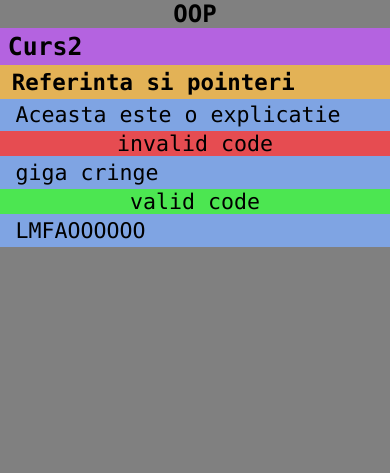
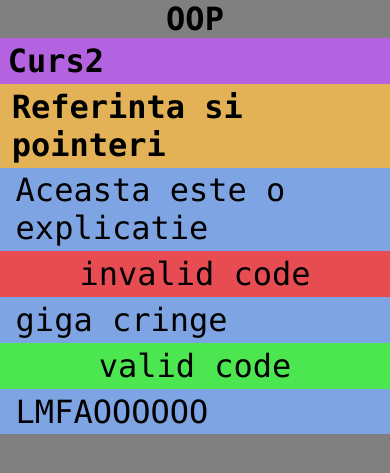
Before and after one commit to prostel/prostel.github.io, a PHP site: page /orange/oop.html in a window 390 px wide. Shown: the top 473 px of the page. Run offline with PHP 8.4, Linux system fonts and the light colour scheme.

Commit message:
Update style.css

```diff
--- a/orange/style.css
+++ b/orange/style.css
@@ -2,20 +2,20 @@
 @media (max-device-width:854px)
 {
  #title {
-   font-size: 150%;
+   font-size: 200%;
   }
 
   .panel-title {
-	  font-size: 155%;
+	  font-size: 200%;
   }
 
 	.topic-title
 	{
-		font-size: 140%;
+		font-size: 200%;
 	}
 
 	.invalid, .valid, .explanation {
-		font-size: 135%;
+		font-size: 200%;
 	}
 }
 
@@ -40,7 +40,7 @@ body {
   padding-right: 2%;
 }
 
-.panel-title, .topic-title, .explanation {
+.panel-title, .topic-title, .explanation, .invalid, .valid {
   padding-top: 1%;
   padding-bottom: 1%;
 }
```
